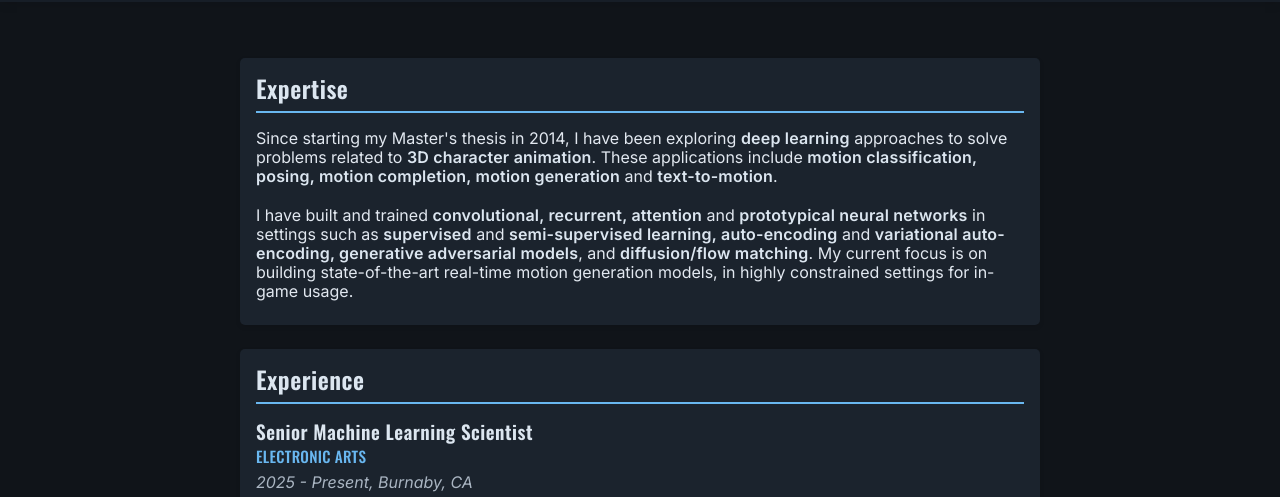
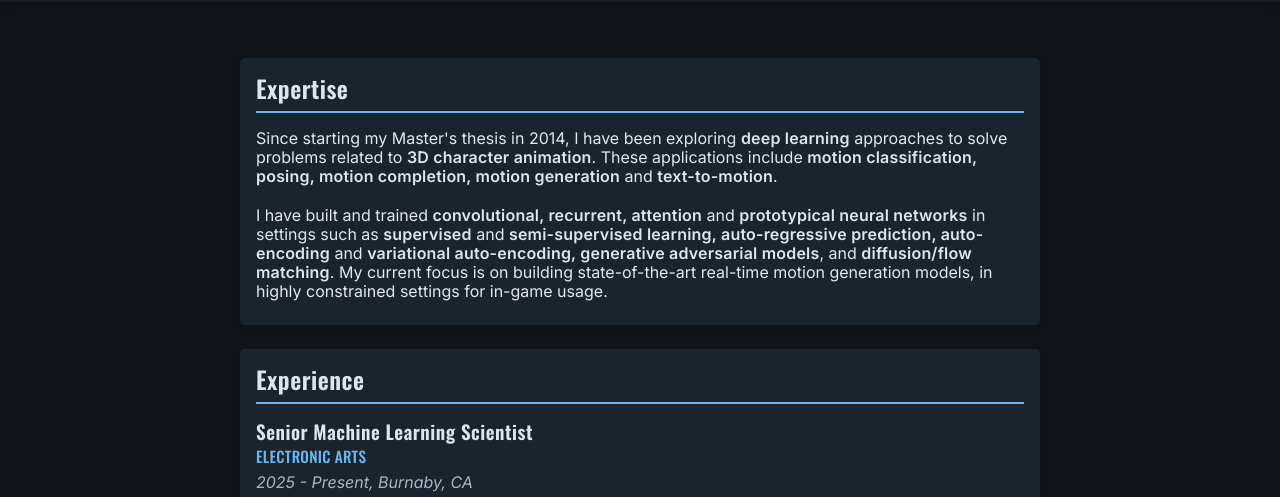
Before and after one commit to XefPatterson/xefpatterson.github.io, a plain HTML site: page index.html in a window 1280 px wide. Shown: the part 286-783 px from the top of the page. Drawn offline with nearby package versions, Linux system fonts and the light colour scheme.

Commit message:
updated intro

```diff
--- a/index.html
+++ b/index.html
@@ -75,7 +75,7 @@
     <div class="container">
 		<section id="expertise">
             <h2>Expertise</h2>
-            <p class="expertise-content">Since starting my Master's thesis in 2014, I have been exploring *deep learning* approaches to solve problems related to *3D character animation*. These applications include *motion classification, posing, motion completion, motion generation* and *text-to-motion*.<br><br>I have built and trained *convolutional, recurrent, attention* and *prototypical neural networks* in settings such as *supervised* and *semi-supervised learning, auto-encoding* and *variational auto-encoding, generative adversarial models*, and *diffusion/flow matching*. My current focus is on building state-of-the-art real-time motion generation models, in highly constrained settings for in-game usage.<br></p>
+            <p class="expertise-content">Since starting my Master's thesis in 2014, I have been exploring *deep learning* approaches to solve problems related to *3D character animation*. These applications include *motion classification, posing, motion completion, motion generation* and *text-to-motion*.<br><br>I have built and trained *convolutional, recurrent, attention* and *prototypical neural networks* in settings such as *supervised* and *semi-supervised learning, auto-regressive prediction, auto-encoding* and *variational auto-encoding, generative adversarial models*, and *diffusion/flow matching*. My current focus is on building state-of-the-art real-time motion generation models, in highly constrained settings for in-game usage.</p>
         </section>
 
         <section id="experience">
```
